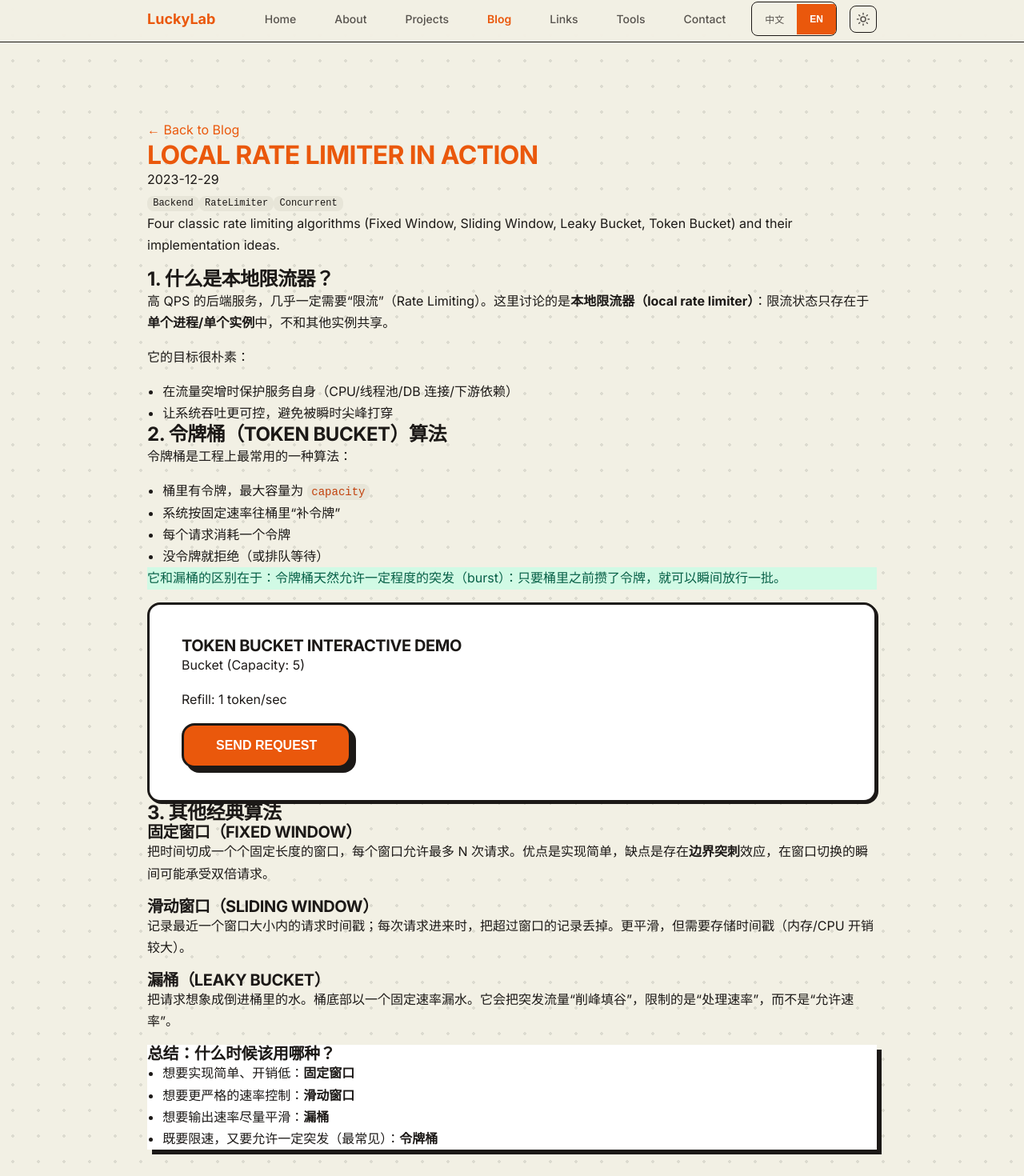
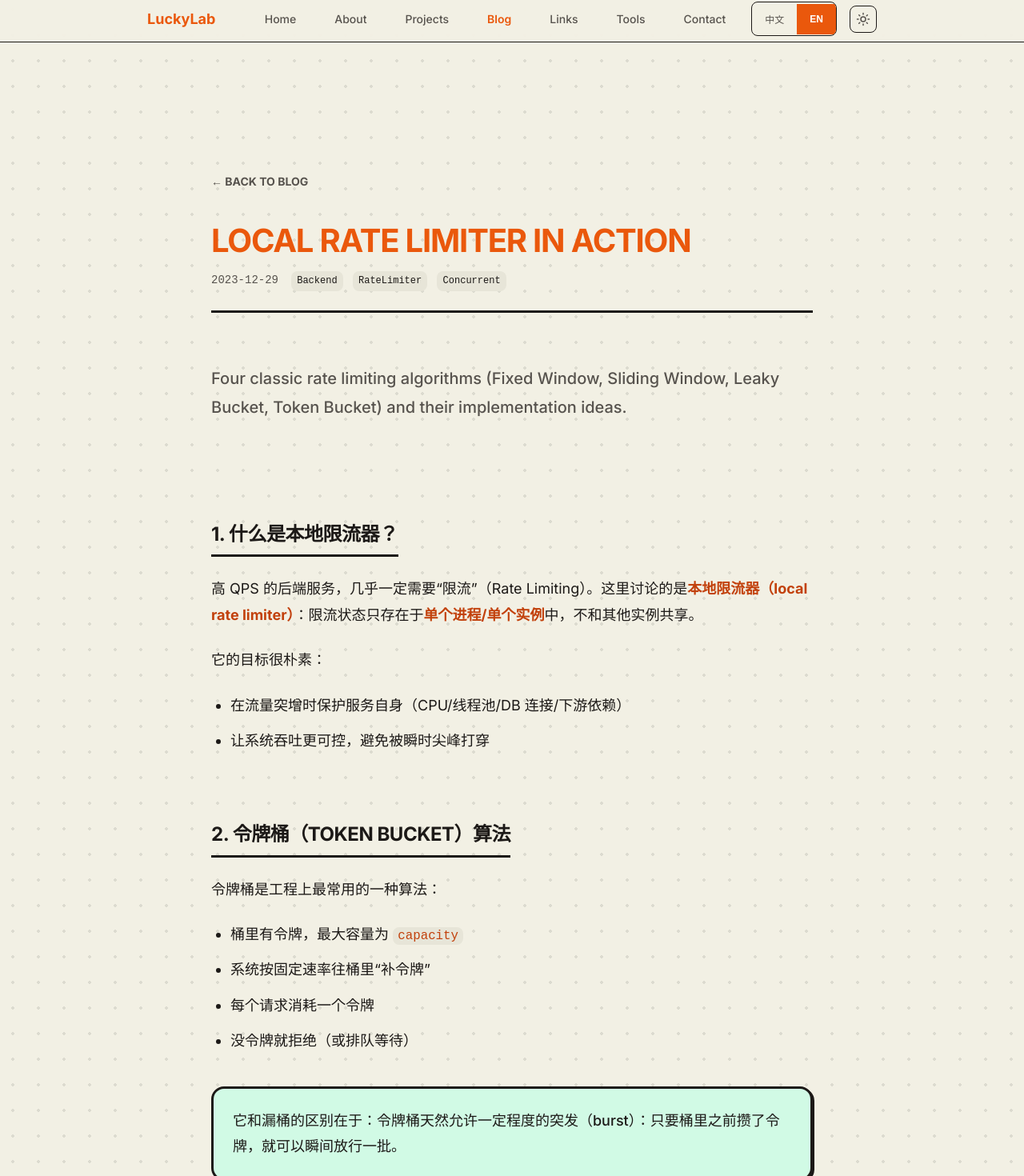
Before and after one commit to ymslucky/demo, a Next.js app: page /en/blog/rate-limiter in a window 1280 px wide. Shown: the part 4-1474 px from the top of the page at 80% size. Built offline with nearby package versions, Linux system fonts and the light colour scheme.

Commit message:
style(blog): redesign UI to match Neo-Brutalism using custom CSS

```diff
--- a/app/[locale]/blog/rate-limiter/RateLimiterDemo.tsx
+++ b/app/[locale]/blog/rate-limiter/RateLimiterDemo.tsx
@@ -76,17 +76,16 @@ export default function RateLimiterDemo() {
   };
 
   return (
-    <div className="card my-8">
-      <h3 className="mb-4">Token Bucket Interactive Demo</h3>
+    <div className="demo-container">
+      <h3 style={{ marginTop: 0, marginBottom: 'var(--space-md)' }}>Token Bucket Interactive Demo</h3>
 
-      <div className="flex flex-col md:flex-row gap-8">
+      <div className="demo-layout">
         {/* Bucket visualization */}
-        <div className="flex-1 flex flex-col items-center">
-          <p className="mb-2 font-bold text-sm">Bucket (Capacity: {capacity})</p>
-          <div
-            className="w-32 h-48 border-4 border-t-0 border-current rounded-b-xl relative flex flex-col-reverse p-2 gap-2 overflow-hidden bg-surface"
-            style={{ borderColor: 'var(--color-border)' }}
-          >
+        <div className="demo-col">
+          <p style={{ marginBottom: 'var(--space-sm)', fontWeight: 700, fontSize: 'var(--fs-sm)' }}>
+            Bucket (Capacity: {capacity})
+          </p>
+          <div className="demo-bucket">
             <AnimatePresence>
               {tokens.map((id) => (
                 <motion.div
@@ -94,39 +93,39 @@ export default function RateLimiterDemo() {
                   initial={{ y: -100, opacity: 0 }}
                   animate={{ y: 0, opacity: 1 }}
                   exit={{ scale: 0, opacity: 0 }}
-                  className="w-full h-6 rounded-md"
-                  style={{ backgroundColor: 'var(--color-primary)' }}
+                  className="demo-token"
                 />
               ))}
             </AnimatePresence>
           </div>
-          <p className="mt-4 text-xs opacity-70">Refill: {rate} token/sec</p>
+          <p style={{ marginTop: 'var(--space-md)', fontSize: 'var(--fs-xs)', color: 'var(--color-text-muted)' }}>
+            Refill: {rate} token/sec
+          </p>
         </div>
 
         {/* Requests visualization */}
-        <div className="flex-1 flex flex-col items-center">
+        <div className="demo-col">
           <button
-            className="btn btn--primary mb-6"
+            className="btn btn--primary"
+            style={{ marginBottom: 'var(--space-lg)' }}
             onClick={sendRequest}
           >
             Send Request
           </button>
 
-          <div className="w-full max-w-xs flex flex-col gap-2">
+          <div className="demo-queue">
             <AnimatePresence>
               {requests.map((req) => (
                 <motion.div
                   key={req.id}
                   initial={{ x: 50, opacity: 0 }}
                   animate={{ x: 0, opacity: 1 }}
-                  className={`p-2 border-2 rounded text-center font-bold text-sm ${
-                    req.status === 'success' ? 'bg-[#d1fae5] text-[#065f46] border-[#1c1917]' :
-                    req.status === 'rejected' ? 'bg-[#fee2e2] text-[#991b1b] border-[#1c1917]' :
-                    'bg-surface text-current border-current'
+                  className={`demo-req ${
+                    req.status === 'success' ? 'demo-req--success' :
+                    req.status === 'rejected' ? 'demo-req--rejected' : ''
                   }`}
-                  style={req.status === 'pending' ? { borderColor: 'var(--color-border)' } : {}}
                 >
-                  Request #{req.id} - {req.status.toUpperCase()}
+                  Request #{req.id} - {req.status}
                 </motion.div>
               ))}
             </AnimatePresence>
--- a/app/[locale]/blog/rate-limiter/page.tsx
+++ b/app/[locale]/blog/rate-limiter/page.tsx
@@ -28,95 +28,80 @@ export default async function RateLimiterPost({
   // Since it's a technical post, we can render the structure directly.
   // In a real CMS, this would be compiled from MDX.
   return (
-    <article className="max-w-3xl mx-auto py-8">
-      <Link href="/blog" className="inline-block mb-8 text-sm font-bold opacity-70 hover:opacity-100 transition-opacity">
+    <article className="container" style={{ maxWidth: '800px', paddingTop: 'var(--space-xl)', paddingBottom: 'var(--space-2xl)' }}>
+      <Link href="/blog" className="blog-back">
         ← Back to Blog
       </Link>
 
-      <header className="mb-12">
-        <h1 className="text-4xl md:text-5xl font-black mb-4 uppercase tracking-tight" style={{ color: 'var(--color-primary)' }}>
+      <header className="blog-header">
+        <h1 className="blog-title">
           {t("title")}
         </h1>
-        <div className="flex flex-wrap items-center gap-4 mb-6">
-          <time className="font-mono text-sm opacity-80">{t("date")}</time>
-          <div className="flex gap-2">
+        <div className="blog-meta">
+          <time>{t("date")}</time>
+          <div className="tag-list" style={{ marginBottom: 0 }}>
             {(t.raw("tags") as string[]).map((tag) => (
               <span key={tag} className="tag">{tag}</span>
             ))}
           </div>
         </div>
-        <p className="text-lg opacity-90 leading-relaxed font-medium">
+      </header>
+
+      <div className="blog-content">
+        <p style={{ fontSize: 'var(--fs-xl)', fontWeight: 500, color: 'var(--color-text-muted)', marginBottom: 'var(--space-xl)' }}>
           {t("description")}
         </p>
-      </header>
 
-      <div className="prose prose-lg max-w-none" style={{
-        '--tw-prose-body': 'var(--color-text)',
-        '--tw-prose-headings': 'var(--color-text)',
-        '--tw-prose-links': 'var(--color-primary)',
-        '--tw-prose-bold': 'var(--color-text)',
-        '--tw-prose-counters': 'var(--color-text-muted)',
-        '--tw-prose-bullets': 'var(--color-text-muted)',
-        '--tw-prose-hr': 'var(--color-border)',
-        '--tw-prose-quotes': 'var(--color-text)',
-        '--tw-prose-quote-borders': 'var(--color-primary)',
-        '--tw-prose-captions': 'var(--color-text-muted)',
-        '--tw-prose-code': 'var(--color-primary-dark)',
-        '--tw-prose-pre-code': 'var(--color-text)',
-        '--tw-prose-pre-bg': 'var(--color-surface)',
-        '--tw-prose-th-borders': 'var(--color-border)',
-        '--tw-prose-td-borders': 'var(--color-border)',
-      } as React.CSSProperties}>
-
-        <h2 className="text-2xl font-bold mt-10 mb-4 border-b-2 pb-2" style={{ borderColor: 'var(--color-border)' }}>1. 什么是本地限流器？</h2>
-        <p className="mb-4">
+        <h2>1. 什么是本地限流器？</h2>
+        <p>
           高 QPS 的后端服务，几乎一定需要“限流”（Rate Limiting）。这里讨论的是<strong>本地限流器（local rate limiter）</strong>：限流状态只存在于<strong>单个进程/单个实例</strong>中，不和其他实例共享。
         </p>
-        <p className="mb-4">
+        <p>
           它的目标很朴素：
         </p>
-        <ul className="list-disc pl-6 mb-6 space-y-2">
+        <ul>
           <li>在流量突增时保护服务自身（CPU/线程池/DB 连接/下游依赖）</li>
           <li>让系统吞吐更可控，避免被瞬时尖峰打穿</li>
         </ul>
 
-        <h2 className="text-2xl font-bold mt-10 mb-4 border-b-2 pb-2" style={{ borderColor: 'var(--color-border)' }}>2. 令牌桶（Token Bucket）算法</h2>
-        <p className="mb-4">
+        <h2>2. 令牌桶（Token Bucket）算法</h2>
+        <p>
           令牌桶是工程上最常用的一种算法：
         </p>
-        <ul className="list-disc pl-6 mb-6 space-y-2">
+        <ul>
           <li>桶里有令牌，最大容量为 <code>capacity</code></li>
           <li>系统按固定速率往桶里“补令牌”</li>
           <li>每个请求消耗一个令牌</li>
           <li>没令牌就拒绝（或排队等待）</li>
         </ul>
-        <p className="mb-6 font-bold p-4 rounded-md border-2" style={{ backgroundColor: 'var(--color-info-bg)', borderColor: 'var(--color-info-border)', color: 'var(--color-info-text)' }}>
+
+        <div className="blog-callout">
           它和漏桶的区别在于：令牌桶天然允许一定程度的突发（burst）：只要桶里之前攒了令牌，就可以瞬间放行一批。
-        </p>
+        </div>
 
         {/* 交互式演示组件 */}
         <RateLimiterDemo />
 
-        <h2 className="text-2xl font-bold mt-10 mb-4 border-b-2 pb-2" style={{ borderColor: 'var(--color-border)' }}>3. 其他经典算法</h2>
+        <h2>3. 其他经典算法</h2>
 
-        <h3 className="text-xl font-bold mt-6 mb-2">固定窗口（Fixed Window）</h3>
-        <p className="mb-4">
+        <h3>固定窗口（Fixed Window）</h3>
+        <p>
           把时间切成一个个固定长度的窗口，每个窗口允许最多 N 次请求。优点是实现简单，缺点是存在<strong>边界突刺</strong>效应，在窗口切换的瞬间可能承受双倍请求。
         </p>
 
-        <h3 className="text-xl font-bold mt-6 mb-2">滑动窗口（Sliding Window）</h3>
-        <p className="mb-4">
+        <h3>滑动窗口（Sliding Window）</h3>
+        <p>
           记录最近一个窗口大小内的请求时间戳；每次请求进来时，把超过窗口的记录丢掉。更平滑，但需要存储时间戳（内存/CPU 开销较大）。
         </p>
 
-        <h3 className="text-xl font-bold mt-6 mb-2">漏桶（Leaky Bucket）</h3>
-        <p className="mb-4">
+        <h3>漏桶（Leaky Bucket）</h3>
+        <p>
           把请求想象成倒进桶里的水。桶底部以一个固定速率漏水。它会把突发流量“削峰填谷”，限制的是“处理速率”，而不是“允许速率”。
         </p>
 
-        <div className="mt-12 p-6 border-4 rounded-xl" style={{ backgroundColor: 'var(--color-surface)', borderColor: 'var(--color-border)', boxShadow: 'var(--shadow-md)' }}>
-          <h3 className="text-xl font-bold mb-2">总结：什么时候该用哪种？</h3>
-          <ul className="list-disc pl-6 space-y-2">
+        <div className="blog-summary">
+          <h3>总结：什么时候该用哪种？</h3>
+          <ul style={{ marginBottom: 0 }}>
             <li>想要实现简单、开销低：<strong>固定窗口</strong></li>
             <li>想要更严格的速率控制：<strong>滑动窗口</strong></li>
             <li>想要输出速率尽量平滑：<strong>漏桶</strong></li>
--- a/app/globals.css
+++ b/app/globals.css
@@ -1033,6 +1033,191 @@ a:focus-visible,
   }
 }
 
+/* ---- Blog ---- */
+.blog-header {
+  margin-bottom: var(--space-xl);
+  border-bottom: 3px solid var(--color-border);
+  padding-bottom: var(--space-md);
+}
+
+.blog-title {
+  font-size: var(--fs-4xl);
+  color: var(--color-primary);
+  margin-bottom: var(--space-sm);
+  letter-spacing: -0.03em;
+}
+
+.blog-meta {
+  display: flex;
+  flex-wrap: wrap;
+  align-items: center;
+  gap: var(--space-sm);
+  font-family: var(--font-mono);
+  font-size: var(--fs-sm);
+  color: var(--color-text-muted);
+}
+
+.blog-content {
+  font-size: var(--fs-lg);
+  line-height: 1.8;
+}
+
+.blog-content h2 {
+  font-size: var(--fs-2xl);
+  margin-top: var(--space-xl);
+  margin-bottom: var(--space-md);
+  padding-bottom: var(--space-xs);
+  border-bottom: 3px solid var(--color-border);
+  display: inline-block;
+}
+
+.blog-content h3 {
+  font-size: var(--fs-xl);
+  margin-top: var(--space-lg);
+  margin-bottom: var(--space-sm);
+}
+
+.blog-content p {
+  margin-bottom: var(--space-md);
+}
+
+.blog-content ul {
+  margin-bottom: var(--space-md);
+  padding-left: var(--space-md);
+}
+
+.blog-content li {
+  margin-bottom: var(--space-xs);
+}
+
+.blog-content strong {
+  color: var(--color-primary-dark);
+  font-weight: 800;
+}
+
+.blog-callout {
+  background: var(--color-info-bg);
+  border: 3px solid var(--color-border);
+  border-radius: var(--radius-md);
+  padding: var(--space-md);
+  margin: var(--space-lg) 0;
+  box-shadow: var(--shadow-sm);
+  color: var(--color-text);
+  font-weight: 500;
+}
+
+.blog-summary {
+  background: var(--color-surface);
+  border: 4px solid var(--color-border);
+  border-radius: var(--radius-lg);
+  padding: var(--space-lg);
+  margin: var(--space-xl) 0;
+  box-shadow: var(--shadow-md);
+}
+
+.blog-summary h3 {
+  margin-top: 0;
+  color: var(--color-primary);
+}
+
+.blog-back {
+  display: inline-flex;
+  align-items: center;
+  gap: var(--space-xs);
+  font-weight: 700;
+  text-transform: uppercase;
+  font-size: var(--fs-sm);
+  margin-bottom: var(--space-lg);
+  color: var(--color-text-muted);
+}
+
+.blog-back:hover {
+  color: var(--color-primary);
+  transform: translateX(-4px);
+}
+
+/* Demo Layout */
+.demo-container {
+  background: var(--color-surface);
+  border: 3px solid var(--color-border);
+  border-radius: var(--radius-md);
+  padding: var(--space-lg);
+  margin: var(--space-xl) 0;
+  box-shadow: var(--shadow-sm);
+}
+
+.demo-layout {
+  display: flex;
+  flex-direction: column;
+  gap: var(--space-xl);
+  margin-top: var(--space-lg);
+}
+
+@media (min-width: 768px) {
+  .demo-layout {
+    flex-direction: row;
+  }
+}
+
+.demo-col {
+  flex: 1;
+  display: flex;
+  flex-direction: column;
+  align-items: center;
+}
+
+.demo-bucket {
+  width: 140px;
+  height: 220px;
+  border: 4px solid var(--color-border);
+  border-top: none;
+  border-radius: 0 0 var(--radius-lg) var(--radius-lg);
+  position: relative;
+  display: flex;
+  flex-direction: column-reverse;
+  padding: var(--space-xs);
+  gap: var(--space-xs);
+  background: var(--color-bg);
+  overflow: hidden;
+}
+
+.demo-token {
+  width: 100%;
+  height: 24px;
+  background: var(--color-primary);
+  border-radius: var(--radius-sm);
+  border: 2px solid var(--color-border);
+}
+
+.demo-queue {
+  width: 100%;
+  max-width: 300px;
+  display: flex;
+  flex-direction: column;
+  gap: var(--space-sm);
+}
+
+.demo-req {
+  padding: var(--space-sm);
+  border: 3px solid var(--color-border);
+  border-radius: var(--radius-sm);
+  text-align: center;
+  font-weight: 800;
+  font-size: var(--fs-sm);
+  text-transform: uppercase;
+  background: var(--color-surface);
+}
+
+.demo-req--success {
+  background: var(--color-info-bg);
+  color: var(--color-info-text);
+}
+
+.demo-req--rejected {
+  background: var(--color-err-bg);
+  color: var(--color-err-text);
+}
+
 /* ---- 屏幕阅读器专用文本 (visually hidden label text) ---- */
 .sr-only {
   position: absolute;
```
Also changed, not shown: app/[locale]/blog/page.tsx (+5 -3 lines).
